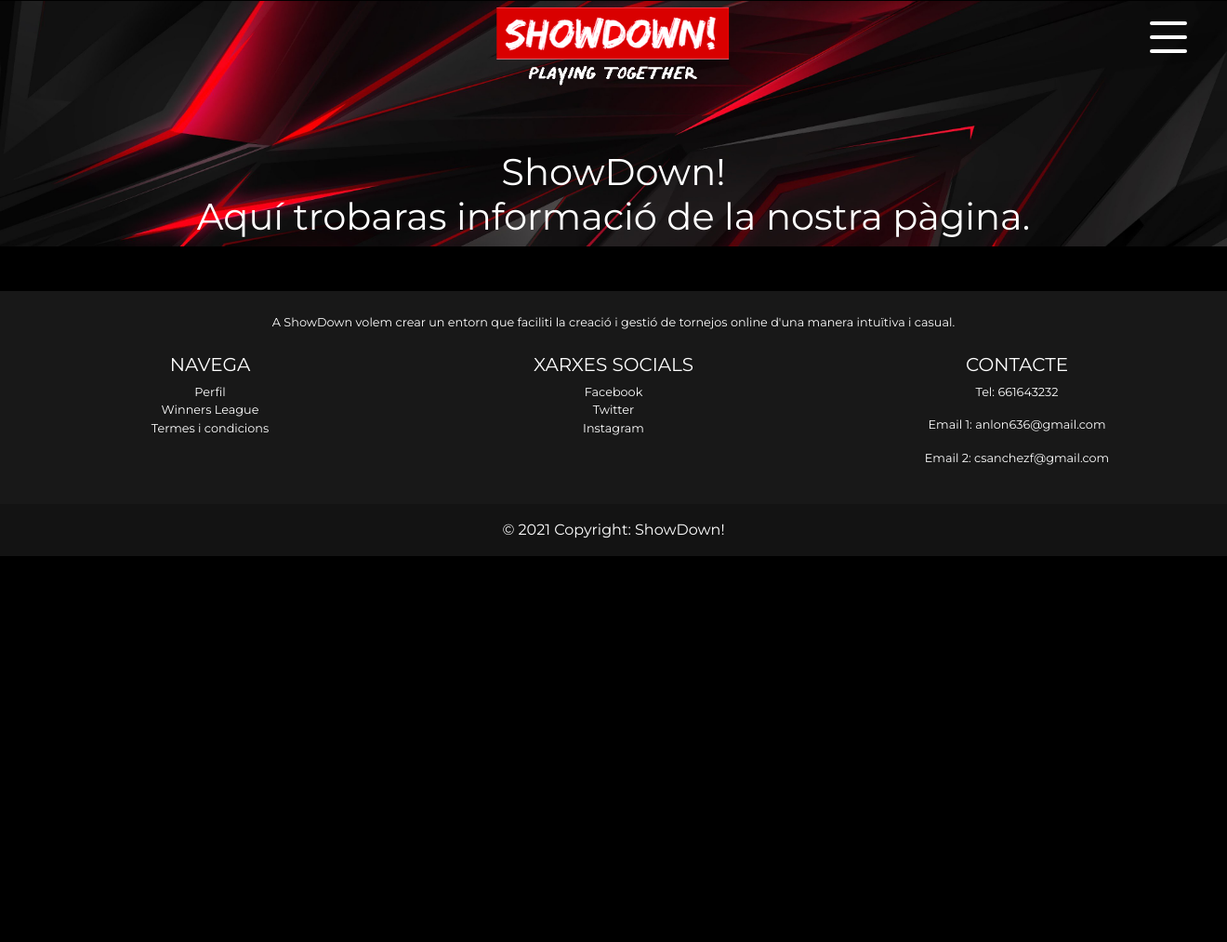
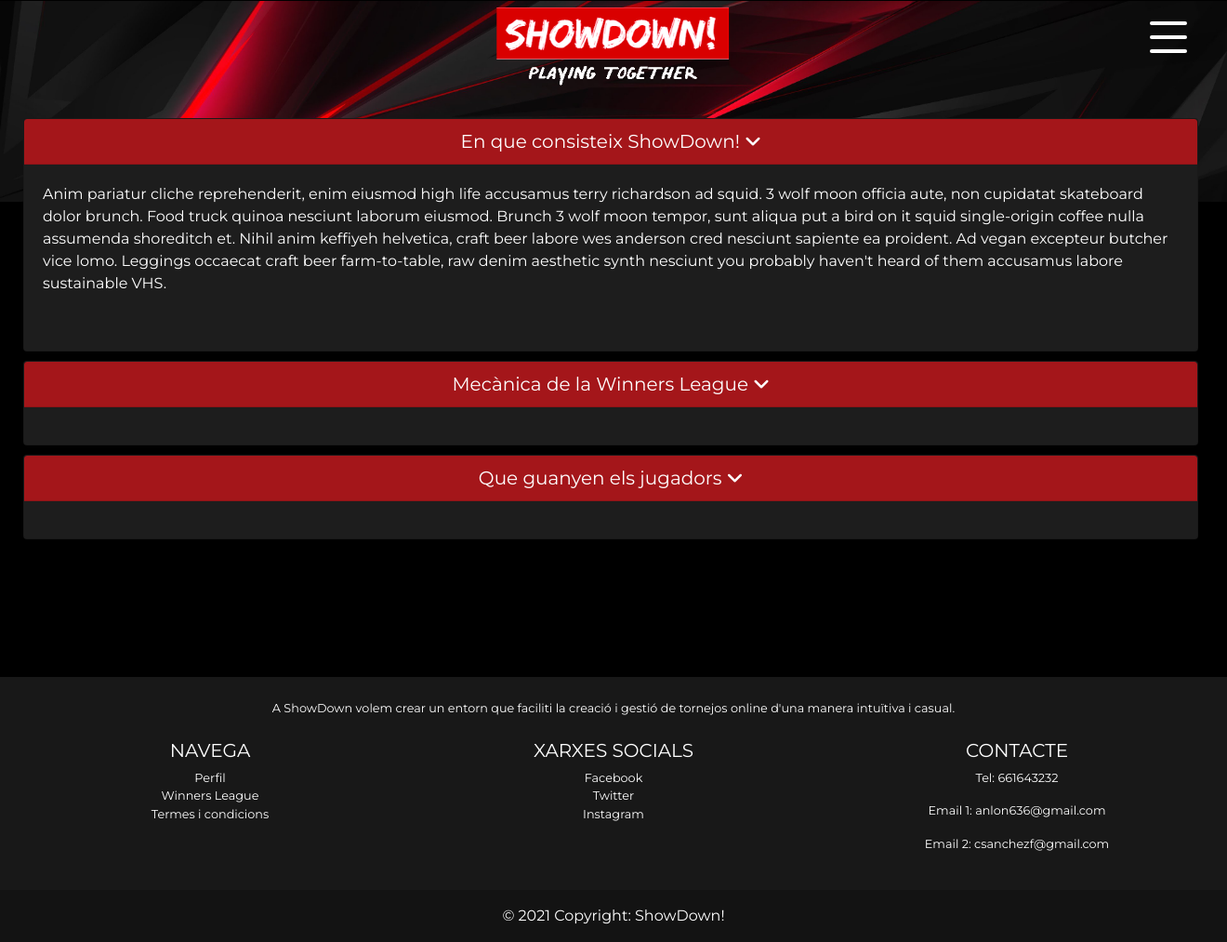
Before and after one commit to csanchez19/ShowDown, a CodeIgniter app: page /database/index.php/showdown/termes in a window 1320 px wide; the page is wider, and only the part inside the window is pictured. Shown: that part at 93% size. Before the commit the page ends 598 px from the top of that part, so only its background shows below. Run offline with CodeIgniter, Linux system fonts and the light colour scheme; data that the repository does not hold is empty; some libraries are stand-ins or nearby versions; some web fonts are replaced.

Commit message:
termes i condicions

```diff
--- a/application/views/layout.php
+++ b/application/views/layout.php
@@ -7,6 +7,7 @@
     <!--CSS-->
     <link rel="stylesheet" type="text/css" href="https://cdn.tutorialjinni.com/jquery-bracket/0.11.1/jquery.bracket.min.css" />
     <link rel="stylesheet" href="https://maxcdn.bootstrapcdn.com/bootstrap/4.0.0/css/bootstrap.min.css" integrity="sha384-Gn5384xqQ1aoWXA+058RXPxPg6fy4IWvTNh0E263XmFcJlSAwiGgFAW/dAiS6JXm" crossorigin="anonymous">
+    <script src="https://kit.fontawesome.com/b2f7b5e2e7.js" crossorigin="anonymous"></script>
     <link rel="stylesheet" href="<?php echo base_url(); ?>css/custom.css">
     <link rel="stylesheet" href="<?php echo base_url(); ?>css/home.css">
     <link rel="shortcut icon" href="<?php echo base_url() ;?> favicon.png">
--- a/application/views/termes.php
+++ b/application/views/termes.php
@@ -3,7 +3,103 @@
 <div class="container-fluid top_div">
     <div class="row">
         <div class="text-center col-12 div_botones">
-            <h1 class="text-center">ShowDown! <br> Aquí trobaras informació de la nostra pàgina.</h1>
+            <h1 class="text-center">Termes i Condicions</h1>
         </div>
     </div>
 </div>
+
+<!--Accordion wrapper-->
+<div class="container-fluid accordion md-accordion" id="accordionEx" role="tablist" aria-multiselectable="true">
+
+  <!-- Accordion card -->
+  <div class="card">
+
+    <!-- Card header -->
+    <div class="card-header" role="tab" id="headingOne1">
+      <a data-toggle="collapse" data-parent="#accordionEx" href="#collapseOne1" aria-expanded="true"
+        aria-controls="collapseOne1">
+        <h5 class="mb-0">
+          En que consisteix ShowDown! <i class="fas fa-angle-down rotate-icon"></i>
+        </h5>
+      </a>
+    </div>
+
+    <!-- Card body -->
+    <div id="collapseOne1" class="collapse show" role="tabpanel" aria-labelledby="headingOne1"
+      data-parent="#accordionEx">
+      <div class="card-body">
+        Anim pariatur cliche reprehenderit, enim eiusmod high life accusamus terry richardson ad squid. 3
+        wolf moon officia aute, non cupidatat skateboard dolor brunch. Food truck quinoa nesciunt laborum
+        eiusmod. Brunch 3 wolf moon tempor, sunt aliqua put a bird on it squid single-origin coffee nulla
+        assumenda shoreditch et. Nihil anim keffiyeh helvetica, craft beer labore wes anderson cred
+        nesciunt sapiente ea proident. Ad vegan excepteur butcher vice lomo. Leggings occaecat craft beer
+        farm-to-table, raw denim aesthetic synth nesciunt you probably haven't heard of them accusamus
+        labore sustainable VHS.
+      </div>
+    </div>
+
+  </div>
+  <!-- Accordion card -->
+
+  <!-- Accordion card -->
+  <div class="card">
+
+    <!-- Card header -->
+    <div class="card-header" role="tab" id="headingTwo2">
+      <a class="collapsed" data-toggle="collapse" data-parent="#accordionEx" href="#collapseTwo2"
+        aria-expanded="false" aria-controls="collapseTwo2">
+        <h5 class="mb-0">
+          Mecànica de la Winners League <i class="fas fa-angle-down rotate-icon"></i>
+        </h5>
+      </a>
+    </div>
+
+    <!-- Card body -->
+    <div id="collapseTwo2" class="collapse" role="tabpanel" aria-labelledby="headingTwo2"
+      data-parent="#accordionEx">
+      <div class="card-body">
+        Anim pariatur cliche reprehenderit, enim eiusmod high life accusamus terry richardson ad squid. 3
+        wolf moon officia aute, non cupidatat skateboard dolor brunch. Food truck quinoa nesciunt laborum
+        eiusmod. Brunch 3 wolf moon tempor, sunt aliqua put a bird on it squid single-origin coffee nulla
+        assumenda shoreditch et. Nihil anim keffiyeh helvetica, craft beer labore wes anderson cred
+        nesciunt sapiente ea proident. Ad vegan excepteur butcher vice lomo. Leggings occaecat craft beer
+        farm-to-table, raw denim aesthetic synth nesciunt you probably haven't heard of them accusamus
+        labore sustainable VHS.
+      </div>
+    </div>
+
+  </div>
+  <!-- Accordion card -->
+
+  <!-- Accordion card -->
+  <div class="card">
+
+    <!-- Card header -->
+    <div class="card-header" role="tab" id="headingThree3">
+      <a class="collapsed" data-toggle="collapse" data-parent="#accordionEx" href="#collapseThree3"
+        aria-expanded="false" aria-controls="collapseThree3">
+        <h5 class="mb-0">
+         Que guanyen els jugadors  <i class="fas fa-angle-down rotate-icon"></i>
+        </h5>
+      </a>
+    </div>
+
+    <!-- Card body -->
+    <div id="collapseThree3" class="collapse" role="tabpanel" aria-labelledby="headingThree3"
+      data-parent="#accordionEx">
+      <div class="card-body">
+        Anim pariatur cliche reprehenderit, enim eiusmod high life accusamus terry richardson ad squid. 3
+        wolf moon officia aute, non cupidatat skateboard dolor brunch. Food truck quinoa nesciunt laborum
+        eiusmod. Brunch 3 wolf moon tempor, sunt aliqua put a bird on it squid single-origin coffee nulla
+        assumenda shoreditch et. Nihil anim keffiyeh helvetica, craft beer labore wes anderson cred
+        nesciunt sapiente ea proident. Ad vegan excepteur butcher vice lomo. Leggings occaecat craft beer
+        farm-to-table, raw denim aesthetic synth nesciunt you probably haven't heard of them accusamus
+        labore sustainable VHS.
+      </div>
+    </div>
+
+  </div>
+  <!-- Accordion card -->
+
+</div>
+<!-- Accordion wrapper -->
--- a/css/termes.css
+++ b/css/termes.css
@@ -0,0 +1,25 @@
+.card{
+    position: relative;
+    z-index: 10;
+    width: 98%;
+    border-radius: 4px;
+    padding-bottom: 40px;
+    background: #1d1d1d;
+    color: white;
+    overflow: hidden;
+    display: flex;
+    justify-content: center;
+    align-items: center;
+    margin: 10px;
+}
+
+.card-header{
+    background: #A4161A;
+    width: 100%;
+    text-align: center;
+}
+
+.accordion{
+    position: relative;
+    top: -100px;
+}
```
